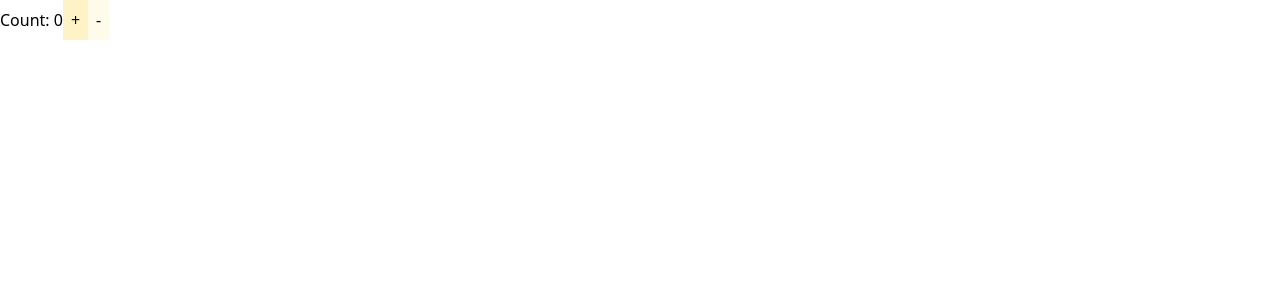
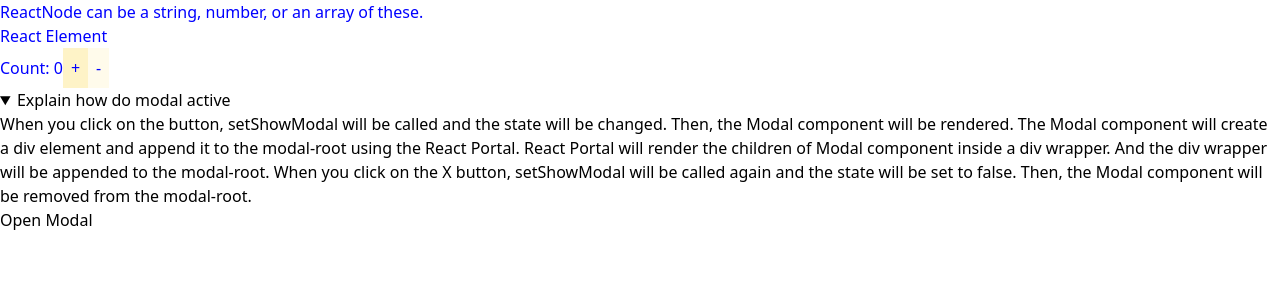
Before and after one commit to nnhjs/nnhjs, a React (Vite) app: page / in a window 1280 px wide. Shown: the top 300 px of the page. Built offline with nearby package versions, Linux system fonts and the light colour scheme.

Commit message:
review typescript and createPortal

```diff
--- a/src/App.tsx
+++ b/src/App.tsx
@@ -1,29 +1,46 @@
-import { useState } from 'react';
-import TypescriptApp from 'src/Typescript/TypescriptApp.tsx';
+import React, { useState } from 'react';
+import Demo from 'src/Typescript/Demo.tsx';
 import Modal from 'src/Typescript/Modal.tsx';
 
 function App() {
-  const childrenElement = <h1>Typescript</h1>;
-  const children = 'Children can be a string, number, or an array of these.';
-  const style = { color: 'crimson' };
+  const childrenElement = <h1>React Element</h1>;
+  const children = 'ReactNode can be a string, number, or an array of these.';
+  const style = { color: 'blue' };
   const [showModal, setShowModal] = useState(false);
 
   return (
-    <TypescriptApp childrenElement={childrenElement} style={style}>
+    <React.Fragment>
+      <Demo childrenElement={childrenElement} style={style}>
         {children}
         {showModal && (
           <Modal>
             {/*Below is children of Modal Component*/}
-          <div>
-            {`This's a modal!`}
-            <button style={{ background: 'papyawhip' }} onClick={() => setShowModal(false)}>
-              close
-            </button>
+            <div className="backdrop-blur">
+              <button onClick={() => setShowModal(false)}>close</button>
             </div>
           </Modal>
         )}
-      <button onClick={() => setShowModal(true)}>show Modal</button>
-    </TypescriptApp>
+      </Demo>
+      <section>
+        <details open={true}>
+          <summary>Explain how do modal active</summary>
+          <p>
+            When you click on the button, setShowModal will be called and the
+            state will be changed. Then, the Modal component will be rendered.
+            The Modal component will create a div element and append it to the
+            modal-root using the React Portal. React Portal will render the
+            children of Modal component inside a div wrapper. And the div
+            wrapper will be appended to the modal-root. When you click on the X
+            button, setShowModal will be called again and the state will be set
+            to false. Then, the Modal component will be removed from the
+            modal-root.
+          </p>
+        </details>
+        <button onClick={() => setShowModal(true)}>
+          <span>Open Modal</span>
+        </button>
+      </section>
+    </React.Fragment>
   );
 }
 
--- a/src/Typescript/Countdown.tsx
+++ b/src/Typescript/Countdown.tsx
@@ -11,7 +11,7 @@ type CountdownProps = {
 const Countdown = forwardRef<CountdownHandle, CountdownProps>((props, ref) => {
   useImperativeHandle(ref, () => ({
     start: () => {
-      // alert('Hello');
+      alert('Hello');
     },
   }));
 
--- a/src/Typescript/TypescriptApp.tsx
+++ b/src/Typescript/Demo.tsx
@@ -1,31 +1,31 @@
-import React, { useEffect, useRef, useState } from 'react';
+import React, { useEffect, useRef } from 'react';
 import type { CountdownHandle } from 'src/Typescript/Countdown.tsx';
-import Countdown from 'src/Typescript/Countdown.tsx';
 import Counter from 'src/Typescript/Counter.tsx';
 
-interface AppProps {
+interface DemoProps {
   children?: React.ReactNode;
   childrenElement: React.ReactElement;
   style: React.CSSProperties;
   onChange?: (event: React.ChangeEvent<HTMLInputElement>) => void;
 }
 
-function TypescriptApp(props: AppProps) {
+function Demo(props: DemoProps) {
+  // Mutable Refs
   const divRef = useRef<HTMLDivElement>(null);
+
+  // Mutable Refs with initial is null
   const intervalRef = useRef<number | null>(null);
+
+  // Not Mutable Refs with initial is null
   const countDownEl = useRef<CountdownHandle>(null);
-  const [time] = useState(0);
 
   useEffect(() => {
     if (!divRef.current) throw Error('divRef is not assigned');
-
-    console.log(`divRef.current`, divRef.current);
-    console.log(divRef.current.getAttributeNames());
   });
 
   useEffect(() => {
     intervalRef.current = setInterval(() => {
-      // console.log(time);
+      // do something
     }, 1000);
     return () => clearInterval(intervalRef.current!);
   }, []);
@@ -37,14 +37,12 @@ function TypescriptApp(props: AppProps) {
   }, []);
 
   return (
-    <div id="typescript" ref={divRef}>
-      {/*<div style={props.style} ref={divRef}>*/}
-      {/*  {props.childrenElement}*/}
-      {/*  {props.children}*/}
-      {/*</div>*/}
+    <div id="typescript" ref={divRef} style={props.style}>
+      {props.children}
+      {props.childrenElement}
       <Counter />
       {/*<Countdown time={time} ref={countDownEl} />*/}
     </div>
   );
 }
-export default TypescriptApp;
+export default Demo;
--- a/src/Typescript/Modal.tsx
+++ b/src/Typescript/Modal.tsx
@@ -6,15 +6,13 @@ type ModalProps = {
 };
 
 function Modal({ children }: ModalProps) {
-  // create div element only once using ref
   const elRef = useRef<HTMLDivElement | null>(null);
   if (!elRef.current) elRef.current = document.createElement('div');
   useEffect(() => {
-    const modalRoot = document.querySelector('#modal-root') as HTMLElement;
-    const el = elRef.current!; // non-null assertion because it will never be null
-    modalRoot.appendChild(el);
+    const modalRoot = document.querySelector('#modal-root') as HTMLDivElement;
+    modalRoot.appendChild(elRef.current!);
     return () => {
-      modalRoot.removeChild(el);
+      modalRoot.removeChild(elRef.current!);
     };
   }, []);
 
```
Also changed, not shown: 1 other file (tests, documents, lock files or other folders). Lines whose indentation alone changed are shown as unchanged.
